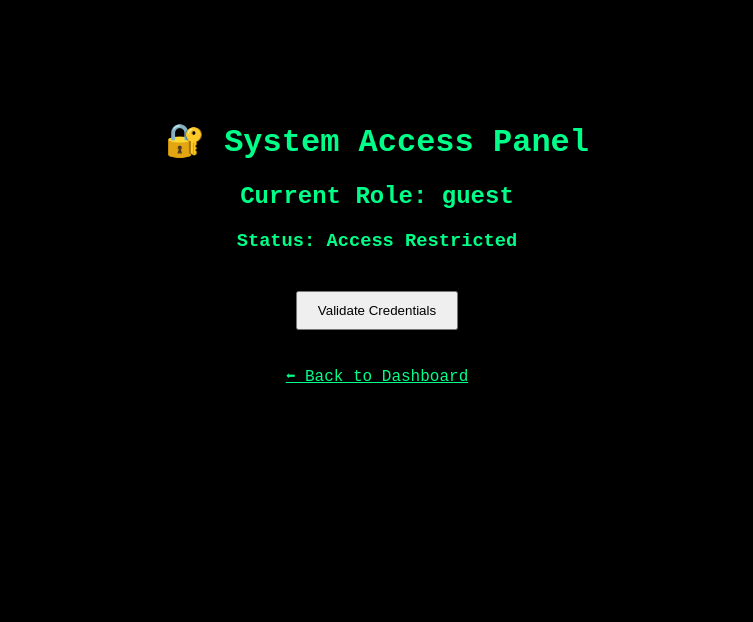
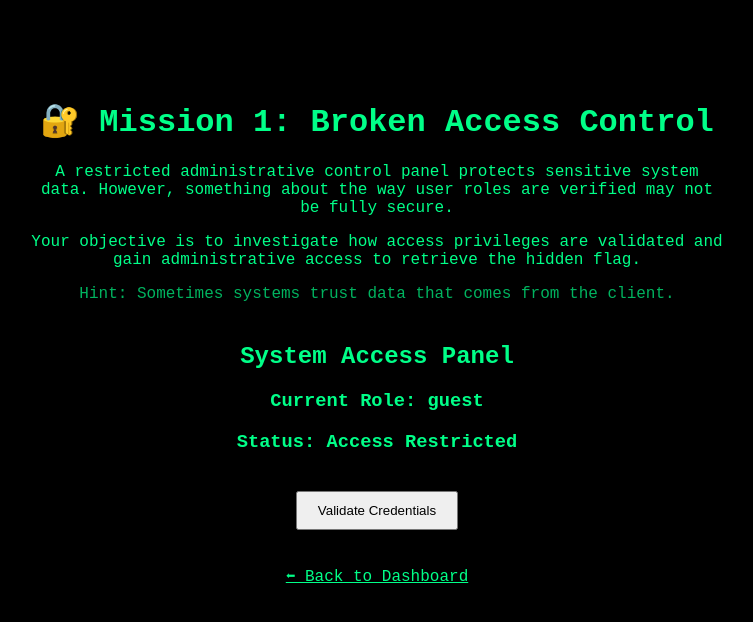
Before and after one commit to pavanmayamandiram-dotcom/ctf-web-challenge, a Flask app: page /game1 in a window 1280 px wide. Shown: the top 622 px of the page, without its empty margins (263-1016 px from the left). Run offline with Flask 3, Linux system fonts and the light colour scheme.

Commit message:
added flag submission system

```diff
--- a/app.py
+++ b/app.py
@@ -1,10 +1,18 @@
 import os
+import json
 from flask import Flask, render_template, request, redirect, session, make_response
 
 app = Flask(__name__)
 app.secret_key = "supersecretkey"
 
-users = {}
+# ===================== USER STORAGE =====================
+USERS_FILE = "users.json"
+
+try:
+    with open(USERS_FILE, "r") as f:
+        users = json.load(f)
+except:
+    users = {}
 
 # ===================== LOGIN =====================
 @app.route("/", methods=["GET", "POST"])
@@ -38,6 +46,11 @@ def register():
             return render_template("register.html", error="Username already exists!")
 
         users[username] = password
+
+        # save users to file
+        with open(USERS_FILE, "w") as f:
+            json.dump(users, f)
+
         return redirect("/")
 
     return render_template("register.html")
@@ -67,7 +80,6 @@ def game1():
         if role == "admin":
             access_granted = True
             message = "Admin Privileges Confirmed"
-            session["game1_solved"] = True
         else:
             message = "Access Denied"
 
@@ -84,9 +96,27 @@ def game1():
     return response
 
 
+# ===================== FLAG SUBMISSION =====================
+@app.route("/submit_flag1", methods=["POST"])
+def submit_flag1():
+
+    submitted_flag = request.form["flag"]
+
+    correct_flag = "FLAG{broken_access_control_cookie}"
+
+    if submitted_flag == correct_flag:
+
+        session["game1_solved"] = True
+
+        return render_template("success1.html")
+
+    return "Incorrect flag. Try again."
+
+
 # ===================== GAME 2 =====================
 @app.route("/game2")
 def game2():
+
     if not session.get("game1_solved"):
         return redirect("/dashboard")
 
--- a/templates/game1.html
+++ b/templates/game1.html
@@ -5,24 +5,83 @@
     <link rel="stylesheet" href="{{ url_for('static', filename='css/style.css') }}">
 </head>
 
-<body style="background:black; color:#00ff88; text-align:center; padding-top:100px;">
+<body style="background:black; color:#00ff88; text-align:center; padding-top:80px;">
 
-    <h1>🔐 System Access Panel</h1>
+<h1>🔐 Mission 1: Broken Access Control</h1>
 
-    <h2>Current Role: {{ role }}</h2>
+<div style="width:700px; margin:auto; margin-bottom:40px;">
+
+<p>
+A restricted administrative control panel protects sensitive system data.
+However, something about the way user roles are verified may not be fully secure.
+</p>
+
+<p>
+Your objective is to investigate how access privileges are validated and gain
+administrative access to retrieve the hidden flag.
+</p>
+
+<p style="opacity:0.7;">
+Hint: Sometimes systems trust data that comes from the client.
+</p>
+
+</div>
+
+
+<h2>System Access Panel</h2>
+
+<h3>Current Role: {{ role }}</h3>
 <h3>Status: {{ message }}</h3>
 
+
 {% if access_granted %}
-        <div style="margin-top:20px; padding:15px; border:2px solid #00ff88; display:inline-block;">
+
+<div style="margin-top:25px; padding:15px; border:2px solid #00ff88; display:inline-block; font-size:20px;">
 FLAG{broken_access_control_cookie}
 </div>
+
+
+<!-- Hacker congratulation -->
+<div style="margin-top:40px;">
+<img src="{{ url_for('static', filename='images/hacker.png') }}" style="width:120px;">
+<p>👍 Nice work! You exploited Broken Access Control.</p>
+</div>
+
+
+<!-- Flag Submission -->
+<div style="margin-top:40px;">
+
+<h3>Submit the Flag</h3>
+
+<form method="POST" action="/submit_flag1">
+
+<input
+type="text"
+name="flag"
+placeholder="Paste the flag here"
+style="padding:10px; width:300px; text-align:center;"
+required>
+
+<br><br>
+
+<button style="padding:10px 20px;">
+Submit Flag
+</button>
+
+</form>
+
+</div>
+
 {% else %}
+
 <form method="POST">
 <button style="padding:10px 20px; margin-top:20px;">
 Validate Credentials
 </button>
 </form>
+
 {% endif %}
+
 
 <br><br>
 <a href="/dashboard" style="color:#00ff88;">⬅ Back to Dashboard</a>
```
Also changed, not shown: templates/success1.html (added, +22 -0 lines). Lines whose indentation alone changed are shown as unchanged.
